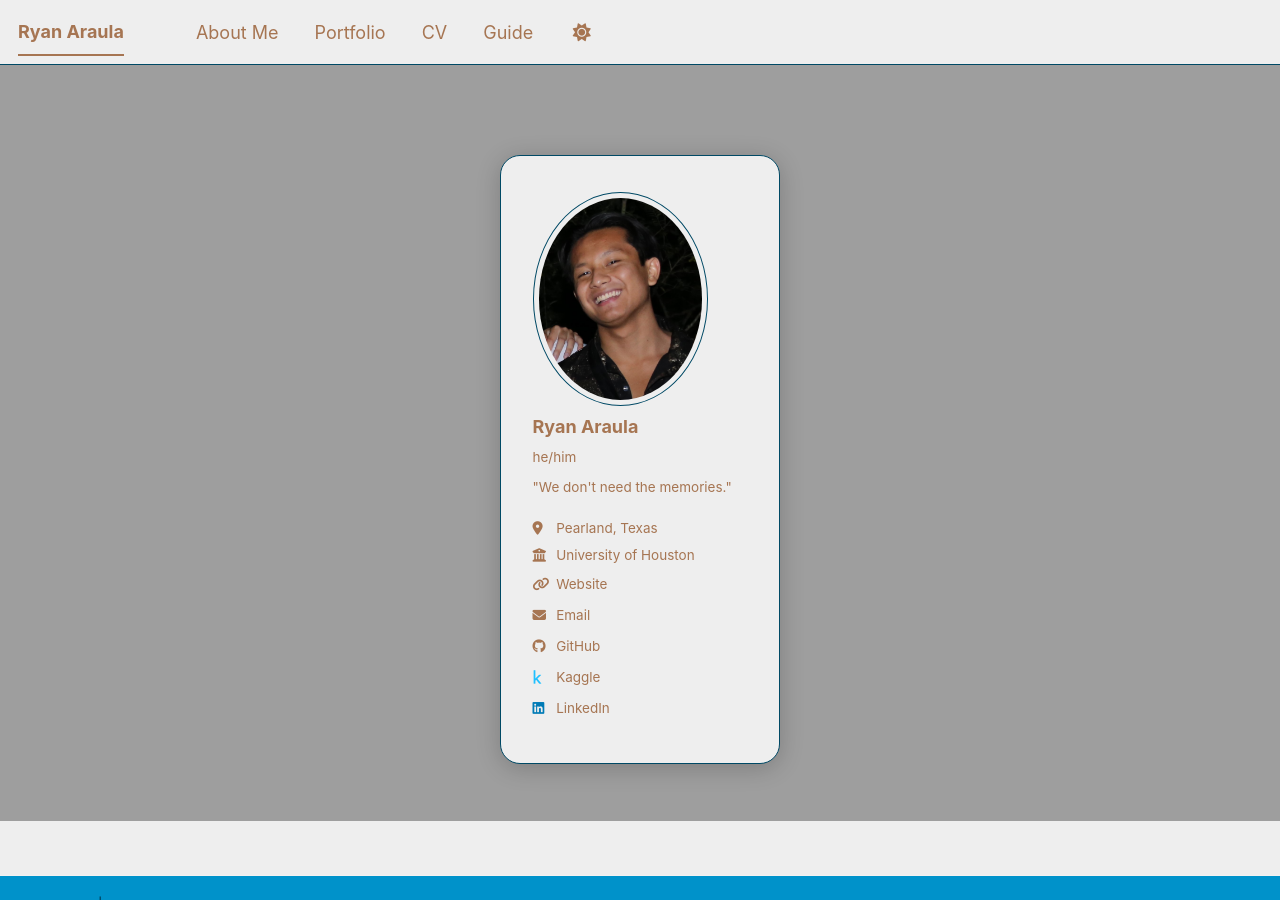
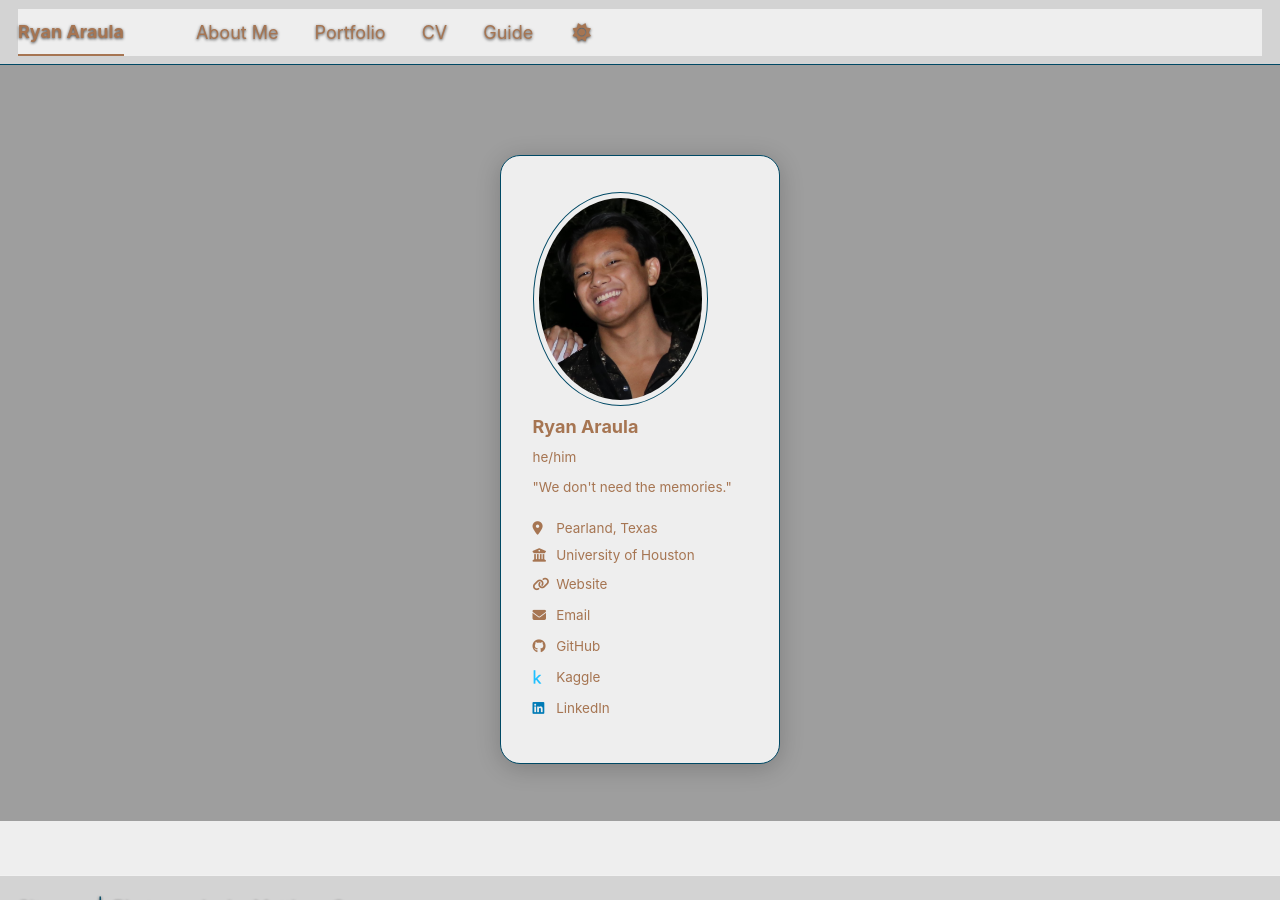
Before and after one commit to rparaula/rparaula.github.io, a Jekyll site: the page built from _pages/home.md, in a window 1280 px wide and 900 px high. Built offline with Jekyll 4.4.1, drawn with Linux system fonts in a browser that asks for light colours; a script bundle is joined from its source files by our own code; library files that are not in the unit come from our copies.

Commit message:
Adding dynamic nav/footbar backgrounds

```diff
--- a/_sass/theme/_default_dark.scss
+++ b/_sass/theme/_default_dark.scss
@@ -52,4 +52,5 @@
     --global-text-color                 : #{$text};
     --global-text-color-light           : #f3f3f3;
     --global-thead-color                : #{$background-lighter};
+    --global-sidebar-text-shadow        : rgba(0, 0, 0, 0.95);
 }
--- a/_sass/theme/_default_light.scss
+++ b/_sass/theme/_default_light.scss
@@ -44,4 +44,5 @@
     --global-text-color                 : #{$dark-gray};
     --global-text-color-light           : #{$light-gray};
     --global-thead-color                : #{$lighter-gray};
+    --global-sidebar-text-shadow        : rgba(0, 0, 0, 0.75);
 }
--- a/assets/css/main.scss
+++ b/assets/css/main.scss
@@ -188,3 +188,111 @@
 .sidebar.sticky * {
     text-shadow: 0 1px 3px var(--global-sidebar-text-shadow);
 }
+
+/* =====================================================
+   NAV BAR + FOOTER SHARED BACKGROUND (WINDOW EFFECT)
+   Both elements use background-attachment: fixed with
+   the same per-page image so it looks like a single
+   image is visible through both sections as "windows."
+   ===================================================== */
+
+/* --- Masthead (nav bar) base setup --- */
+.masthead {
+    background-color: transparent;
+    background-image: url("/images/bg/Day4.jpg");
+    background-size: cover;
+    background-position: center;
+    background-repeat: no-repeat;
+    background-attachment: fixed;
+}
+html[data-theme="dark"] .masthead {
+    background-image: url("/images/bg/Night4.jpg");
+}
+
+/* Readability overlay — sits behind nav links */
+.masthead::before {
+    content: "";
+    position: absolute;
+    inset: 0;
+    background: rgba(255, 255, 255, 0.55);
+    pointer-events: none;
+    z-index: 0;
+}
+html[data-theme="dark"] .masthead::before {
+    background: rgba(0, 0, 0, 0.55);
+}
+
+/* Keep nav content above the overlay */
+.masthead__inner-wrap {
+    position: relative;
+    z-index: 1;
+}
+
+/* Remove the opaque per-item bg so the image shows through */
+.masthead__menu-item {
+    background-color: transparent !important;
+}
+
+/* --- Footer base setup --- */
+.page__footer {
+    background-color: transparent;
+    background-image: url("/images/bg/Day4.jpg");
+    background-size: cover;
+    background-position: center;
+    background-repeat: no-repeat;
+    background-attachment: fixed;
+}
+html[data-theme="dark"] .page__footer {
+    background-image: url("/images/bg/Night4.jpg");
+}
+
+/* Readability overlay — sits behind footer content */
+.page__footer::before {
+    content: "";
+    position: absolute;
+    inset: 0;
+    background: rgba(255, 255, 255, 0.55);
+    pointer-events: none;
+    z-index: 0;
+}
+html[data-theme="dark"] .page__footer::before {
+    background: rgba(0, 0, 0, 0.55);
+}
+
+/* Keep footer content above the overlay */
+.page__footer > footer {
+    position: relative;
+    z-index: 1;
+}
+
+/* Text readability against the dynamic background */
+.masthead *,
+.page__footer * {
+    text-shadow: 0 1px 3px var(--global-sidebar-text-shadow, rgba(0, 0, 0, 0.4));
+}
+
+/* --- Per-page overrides (mirror the sidebar images exactly) --- */
+
+/* Home */
+body.home-bg .masthead,
+body.home-bg .page__footer                               { background-image: url("/images/bg/Day5.jpg"); }
+html[data-theme="dark"] body.home-bg .masthead,
+html[data-theme="dark"] body.home-bg .page__footer        { background-image: url("/images/bg/Night5.jpg"); }
+
+/* About Me */
+body.about-bg .masthead,
+body.about-bg .page__footer                              { background-image: url("/images/bg/Day1.jpg"); }
+html[data-theme="dark"] body.about-bg .masthead,
+html[data-theme="dark"] body.about-bg .page__footer       { background-image: url("/images/bg/Night1.jpg"); }
+
+/* Portfolio */
+body.portfolio-bg .masthead,
+body.portfolio-bg .page__footer                          { background-image: url("/images/bg/Day2.jpg"); }
+html[data-theme="dark"] body.portfolio-bg .masthead,
+html[data-theme="dark"] body.portfolio-bg .page__footer   { background-image: url("/images/bg/Night2.jpg"); }
+
+/* CV / Resume */
+body.cv-bg .masthead,
+body.cv-bg .page__footer                                 { background-image: url("/images/bg/Day3.jpg"); }
+html[data-theme="dark"] body.cv-bg .masthead,
+html[data-theme="dark"] body.cv-bg .page__footer          { background-image: url("/images/bg/Night3.jpg"); }
```
